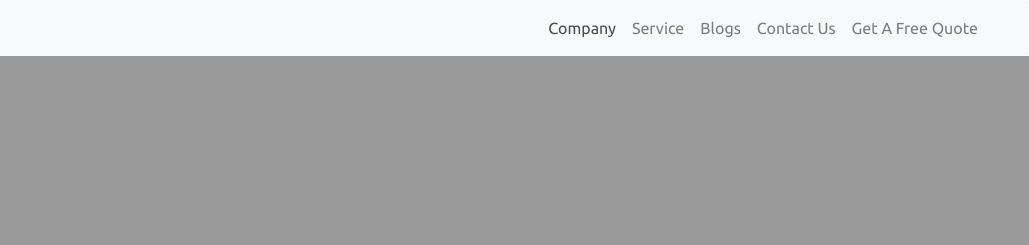
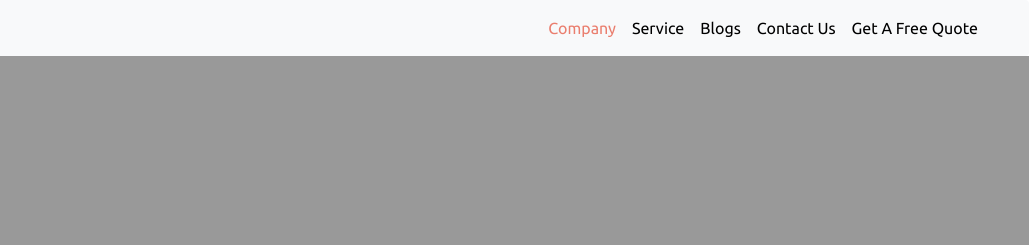
Before and after one commit to Sayan1802/Blog_Page, a plain HTML site: page index.html in a window 1280 px wide. In both pictures the pointer is over the link "Company". Shown: the top 245 px of the page, 251-1280 px from the left. Drawn offline with nearby package versions, Linux system fonts and the light colour scheme.

Commit message:
Update style_blog.css

```diff
--- a/style_blog.css
+++ b/style_blog.css
@@ -5,6 +5,14 @@ body, html {
 }
 .theme-color{
     color:#ea7e6e;
+}
+
+.navbar-nav .nav-item .nav-link {
+    color: black;
+}
+.navbar-nav .nav-item.active .nav-link,
+.navbar-nav .nav-item:hover .nav-link {
+    color: #ea7e6e;
 }
 
 .bgimg-blog{
```
